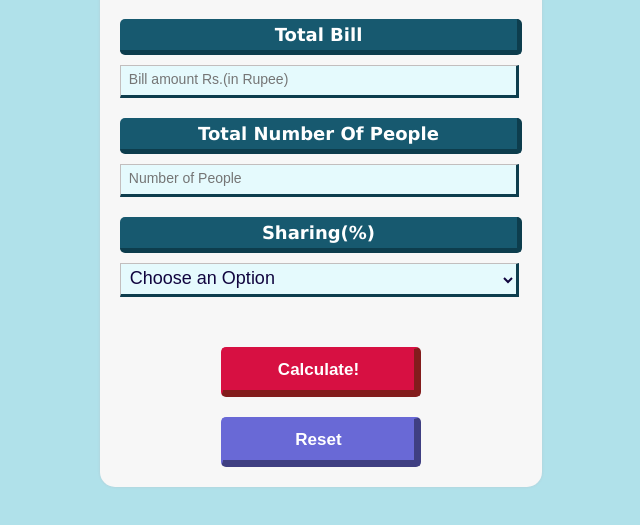
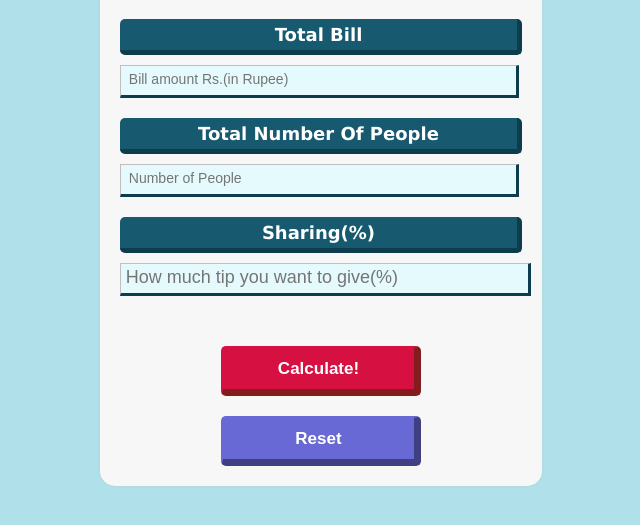
Before and after one commit to dpsdmh/tipcalculator.github.io, a plain HTML site: page index.html in a window 1280 px wide. Shown: the part 97-622 px from the top of the page, without its empty margins (319-959 px from the left). Drawn offline with Linux system fonts and the light colour scheme.

Commit message:
Update index.html

```diff
--- a/index.html
+++ b/index.html
@@ -22,14 +22,7 @@
                 <h3>Total Number Of People</h3>
                 <input id="peopleamt" type="number" placeholder="Number of People">
                 <h3> Sharing(%)</h3>
-                <select id="serviceQual">
-                    <option disabled selected value="0">Choose an Option</option>
-                    <option value="0.3">30% </option>
-                    <option value="0.2">20% </option>
-                    <option value="0.15">15% </option>
-                    <option value="0.1">10% </option>
-                    <option value="0.05">5% </option>
-                </select>
+                <input id="serviceQual" type="number" placeholder="How much tip you want to give(%)">
 
                 <div id="totalTip">
                     <b>Rs.  </b><span id="tip">0.00</span>
```
